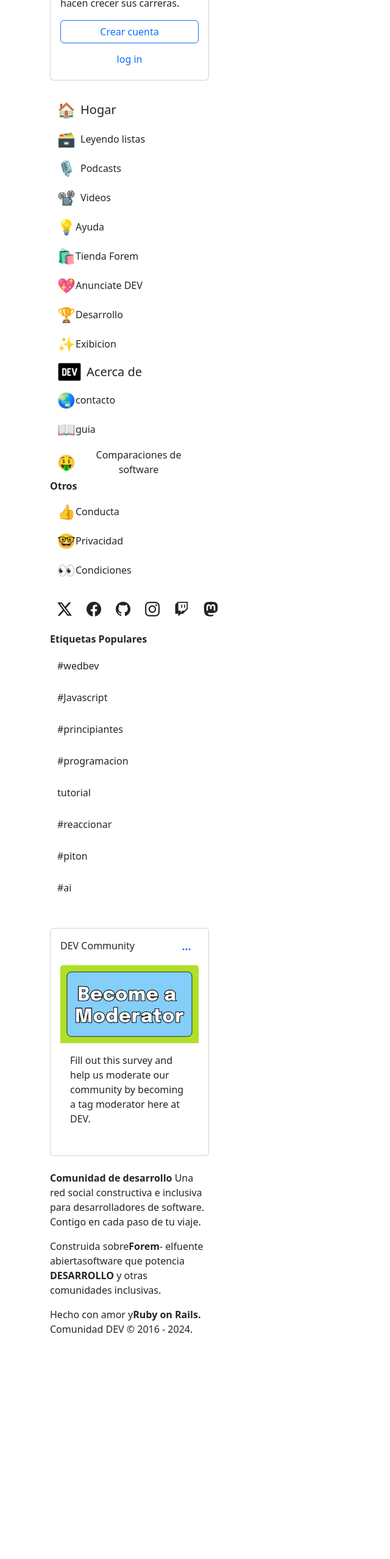
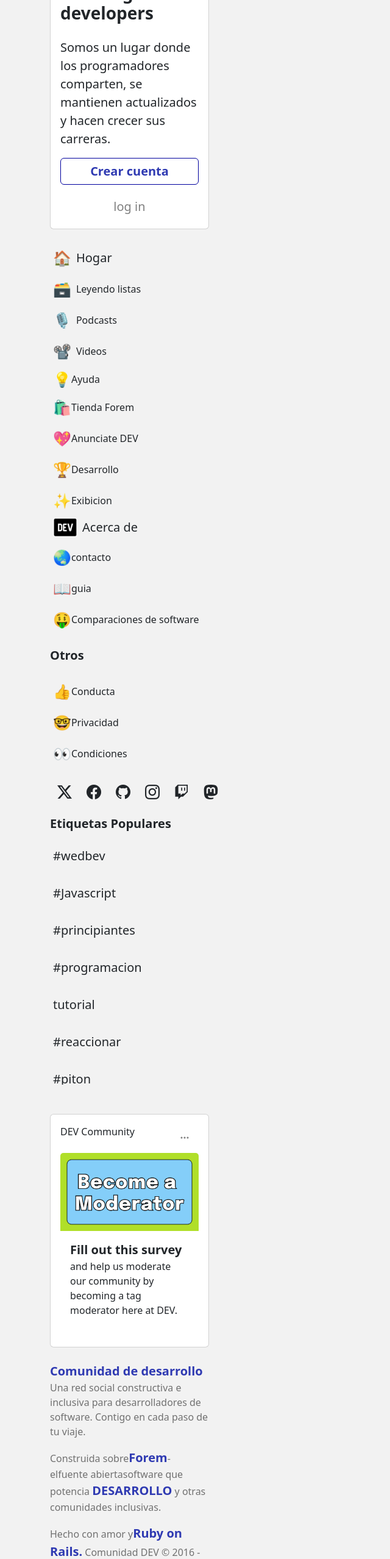
Before and after one commit to barbaroreyes/desafio_2js, a plain HTML site: page index.html in a window 1280 px wide. Shown: the part 240-2797 px from the top of the page at 61% size, without its empty margins (0-640 px from the left). Before the commit the page ends 2448 px from the top, so only its background shows below. Drawn offline with nearby package versions, Linux system fonts and the light colour scheme; a script that the page names is missing.

Commit message:
proyecto finalizado de maquetacion

```diff
--- a/css/styles.scss
+++ b/css/styles.scss
@@ -1,19 +1,19 @@
-* {
-  margin: 0;
-  padding: 0;
-  box-sizing: border-box;
-}
+$color-button: rgb(47, 58, 178);
+$color-button-transparente: rgb(47, 58, 178, 0.2);
+$color-navbar: rgb(113, 113, 113);
+$font-noto-sans: "Noto Sans", sans-serif;
 
 body {
   background-color: rgb(242, 242, 242);
+  font-family: $font-noto-sans;
+  margin-top: 70px;
 }
-
+//estilos de lau
 .cardList {
   margin-top: 1rem;
   margin-bottom: 1rem;
   .list-group {
     .list-group-item {
-
       a {
         text-decoration: none;
         color: rgb(60, 60, 60);
@@ -22,14 +22,92 @@ body {
           color: rgb(0, 0, 157);
           #commentsList {
             color: rgb(68, 68, 68);
+          }
         }
-      }
-      #commentsList {
-        font-size: 0.7rem;
-        color: rgb(136, 136, 136);
-
+        #commentsList {
+          font-size: 0.7rem;
+          color: rgb(136, 136, 136);
+        }
       }
     }
   }
 }
+
+// texto parrafo de la card
+
+#texto-parrafo-hove:hover {
+  color: $color-button;
 }
+
+// estilos de jarol
+
+@mixin btn-style-blue {
+  background-color: white;
+  color: $color-button;
+  border: 1px solid rgb(0, 0, 157);
+  transition: all 0.3s ease;
+}
+
+#boton-card-1 {
+  @include btn-style-blue();
+}
+
+#boton-card-1:hover {
+  background-color: $color-button;
+  color: white;
+  text-decoration: underline;
+}
+#boton-card-1:hover {
+  color: white;
+  text-decoration: underline;
+}
+
+#boton-card-1:hover {
+  background-color: $color-button;
+  cursor: pointer;
+}
+
+#card-aside-left {
+  background-color: rgb(242, 242, 242);
+}
+
+//segundo boton login
+
+@mixin style-botones {
+  margin-top: 5px;
+  margin-right: 10px;
+  text-decoration: none;
+  padding: 5px;
+  color: gray;
+  transition: background-color 0.3s ease, color 0.3s ease;
+}
+
+#boton-card-2 {
+  @include style-botones();
+}
+
+#boton-card-2:hover {
+  background-color: $color-button-transparente;
+  color: $color-button;
+}
+#boton-card-2:hover {
+  text-decoration: underline;
+  color: rgb(47, 58, 178);
+}
+
+//icom
+
+.bi-social-media:hover {
+  background-color: rgb(47, 58, 178, 0.2);
+  color: $color-button !important;
+}
+
+// letras del final de paginas
+#fw-color-fuerte {
+  color: $color-button;
+  cursor: pointer;
+}
+//colo parrafo
+#color-parrafo {
+  color: $color-navbar;
+}
--- a/index.html
+++ b/index.html
@@ -8,6 +8,12 @@
     integrity="sha384-QWTKZyjpPEjISv5WaRU9OFeRpok6YctnYmDr5pNlyT2bRjXh0JMhjY6hW+ALEwIH" crossorigin="anonymous" />
   <!--Icon de bootstrap-->
   <link rel="stylesheet" href="https://cdn.jsdelivr.net/npm/bootstrap-icons@1.11.3/font/bootstrap-icons.min.css">
+  <!--font google-->
+  <link rel="preconnect" href="https://fonts.googleapis.com">
+  <link rel="preconnect" href="https://fonts.gstatic.com" crossorigin>
+  <link href="https://fonts.googleapis.com/css2?family=Inconsolata:wght@200..900&display=swap" rel="stylesheet">
+  <!--css-->
+  <link rel="stylesheet" href="./css/styles.css">
   <title>Document</title>
 </head>
 
@@ -18,125 +24,175 @@
         <div class="card card-hero-1 mt-3">
 
           <div class="card-body">
-            <h5 class="card-title card-title-1 fw-bold">DEV Community es una comunidad de 1.511.698 desarrolladores
-              increíbles
+            <h5 class="card-title fw-bold fs-3 mt-2 mb-4">DEV Community is a community of 1,698,517 amazing developers
             </h5>
-            <p class="card-text card-text-1">Somos un lugar donde los programadores comparten, se mantienen
-              actualizados y
+            <p class="card-text fs-5" id="texto-parrafo-hove">Somos un lugar donde los programadores comparten, se
+              mantienen
+              actualizados <br> y
               hacen crecer sus carreras.</p>
-            <a href="#" class="btn btn-outline-primary w-100">Crear cuenta</a>
-            <button type="button" class="btn btn-outline-primary w-100 border-0 mt-2">log in</button>
+            <a href="#" class="btn btn-outline-primary w-100 fw-bold fs-5" id="boton-card-1">Crear cuenta</a>
+            <button type="button" class="btn btn-outline-primary w-100 border-0 mt-3 fs-5" id="boton-card-2">log
+              in</button>
 
           </div>
         </div>
 
-        <div class="card border-0 mt-4">
-          <div class="card-body p-0">
-            <button type="button" class="btn btn-outline-primary border-0 w-100 mt-0 d-flex align-items-center">
+        <div class="card border-0 mt-4" id="card-aside-left">
+          <div class=" card-body p-0">
+            <button type="button" class="btn btn-outline-primary border-0 w-100 mt-0 d-flex align-items-center"
+              id="boton-card-2">
               <p class="mb-0 me-2 fs-4">🏠</p> <span class="text-dark fs-5">Hogar</span>
             </button>
-            <button type="button" class="btn btn-outline-primary border-0 w-100 d-flex align-items-center">
+            <button type="button" class="btn btn-outline-primary border-0 w-100 d-flex align-items-center"
+              id="boton-card-2">
               <p class="mb-0 me-2 fs-4">🗃️</p><span class="text-dark">Leyendo listas</span>
             </button>
-            <button type="button" class="btn btn-outline-primary border-0 w-100 d-flex align-items-center">
+            <button type="button" class="btn btn-outline-primary border-0 w-100 d-flex align-items-center"
+              id="boton-card-2">
               <p class="mb-0 me-2 fs-4">🎙️</p><span class="text-dark">Podcasts</span>
             </button>
-            <button type="button" class="btn btn-outline-primary border-0 w-100 d-flex align-items-center">
+            <button type="button" class="btn btn-outline-primary border-0 w-100 d-flex align-items-center"
+              id="boton-card-2">
               <p class="mb-0 me-2 fs-4">📽️</p><span class="text-dark">Videos</span>
             </button>
-            <button type="button" class="btn btn-outline-primary border-0 w-100 mt-0 d-flex align-items-center">
+            <button type="button" class="btn btn-outline-primary border-0 w-100 mt-0 d-flex align-items-center"
+              id="boton-card-2">
               <p class="mb-0 fs-4">💡</p><span class="text-dark">Ayuda</span>
             </button>
-            <button type="button" class="btn btn-outline-primary border-0 w-100 mt-0 d-flex align-items-center">
+            <button type="button" class="btn btn-outline-primary border-0 w-100 mt-0 d-flex align-items-center"
+              id="boton-card-2">
               <p class="mb-0 fs-4">🛍️</p><span class="text-dark">Tienda Forem</span>
             </button>
-            <button type="button" class="btn btn-outline-primary border-0 w-100 d-flex align-items-center">
+            <button type="button" class="btn btn-outline-primary border-0 w-100 d-flex align-items-center"
+              id="boton-card-2">
               <p class="mb-0 fs-4">💖</p><span class="text-dark">Anunciate DEV</span>
             </button>
-            <button type="button" class="btn btn-outline-primary border-0 w-100 d-flex align-items-center">
+            <button type="button" class="btn btn-outline-primary border-0 w-100 d-flex align-items-center"
+              id="boton-card-2">
               <p class="mb-0 fs-4">🏆</p><span class="text-dark">Desarrollo</span>
             </button>
-            <button type="button" class="btn btn-outline-primary border-0 w-100 d-flex align-items-center">
+            <button type="button" class="btn btn-outline-primary border-0 w-100 d-flex align-items-center"
+              id="boton-card-2">
               <p class="mb-0 fs-4">✨</p><span class="text-dark">Exibicion</span>
             </button>
-            <button type="button" class="btn btn-outline-primary border-0 w-100 mt-0 d-flex align-items-center">
+            <button type="button" class="btn btn-outline-primary border-0 w-100 mt-0 d-flex align-items-center"
+              id="boton-card-2">
               <img class="img-fluid me-2" src="./img/resized_logo.png" alt="" width="40"><span
                 class="text-dark fs-5">Acerca
                 de</span>
             </button>
-            <button type="button" class="btn btn-outline-primary border-0 w-100 d-flex align-items-center">
+            <button type="button" class="btn btn-outline-primary border-0 w-100 d-flex align-items-center"
+              id="boton-card-2">
               <p class="mb-0 fs-4">🌏</p><span class="text-dark">contacto</span>
             </button>
-            <button type="button" class="btn btn-outline-primary border-0 w-100 d-flex align-items-center">
+            <button type="button" class="btn btn-outline-primary border-0 w-100 d-flex align-items-center"
+              id="boton-card-2">
               <p class="mb-0 fs-4">📖</p><span class="text-dark">guia</span>
             </button>
-            <button type="button" class="btn btn-outline-primary border-0 w-100 d-flex align-items-center">
+            <button type="button" class="btn btn-outline-primary border-0 w-100 d-flex align-items-center"
+              id="boton-card-2">
               <p class="mb-0 fs-4">🤑</p><span class="text-dark">Comparaciones de software</span>
             </button>
-            <h6 class="fw-bold">Otros</h6>
-            <button type="button" class="btn btn-outline-primary border-0 w-100 d-flex align-items-center">
+            <h6 class="fw-bold mt-4 mb-4 fs-5">Otros</h6>
+            <button type="button" class="btn btn-outline-primary border-0 w-100 d-flex align-items-center"
+              id="boton-card-2">
               <p class="mb-0 fs-4">👍</p><span class="text-dark">Conducta</span>
             </button>
-            <button type="button" class="btn btn-outline-primary border-0 w-100 d-flex align-items-center">
+            <button type="button" class="btn btn-outline-primary border-0 w-100 d-flex align-items-center"
+              id="boton-card-2">
               <p class="mb-0 fs-4">🤓</p><span class="text-dark">Privacidad</span>
             </button>
-            <button type="button" class="btn btn-outline-primary border-0 w-100 d-flex align-items-center">
+            <button type="button" class="btn btn-outline-primary border-0 w-100 d-flex align-items-center"
+              id="boton-card-2">
               <p class="mb-0 fs-4">👀</p><span class="text-dark">Condiciones</span>
             </button>
             <!-- Icom-->
             <div class="d-flex mt-3">
               <i class="bi bi-social-media bi-twitter-x btn-outline-primary border-0 btn text-dark fs-4"></i>
-              <i class="bi bi-social-media bi-facebook btn-outline-primary border-0 btn text-dark fs-4"></i>
+              <i class=" bi bi-social-media bi-facebook btn-outline-primary border-0 btn text-dark fs-4"></i>
               <i class="bi bi-social-media bi-github btn-outline-primary border-0 btn text-dark fs-4"></i>
               <i class="bi bi-social-media bi-instagram btn-outline-primary border-0 btn text-dark fs-4"></i>
               <i class="bi bi-social-media bi-twitch btn-outline-primary border-0 btn text-dark fs-4"></i>
               <i class="bi bi-social-media bi-mastodon btn-outline-primary border-0 btn text-dark fs-4"></i>
             </div>
             <!--Popular Tag -->
-            <h6 class="fw-bold mt-3 mb-3">Etiquetas Populares</h6>
+            <h6 class="fw-bold mt-3 mb-3 fs-5">Etiquetas Populares</h6>
 
-            <div class="overflow-auto d-flex flex-column " style="max-height: 400px;" data-bs-spy="scroll">
-              <p class="btn btn-outline-primary border-0 rounded text-start text-dark">#wedbev</p>
-              <p class="btn btn-outline-primary border-0 rounded text-start text-dark">#Javascript</p>
-              <p class="btn btn-outline-primary border-0 rounded text-start text-dark">#principiantes</p>
-              <p class="btn btn-outline-primary border-0 rounded text-start text-dark">#programacion</p>
-              <p class="btn btn-outline-primary border-0 rounded text-start text-dark">tutorial</p>
-              <p class="btn btn-outline-primary border-0 rounded text-start text-dark">#reaccionar</p>
-              <p class="btn btn-outline-primary border-0 rounded text-start text-dark">#piton</p>
-              <p class="btn btn-outline-primary border-0 rounded text-start text-dark">#ai</p>
-              <p class="btn btn-outline-primary border-0 rounded text-start text-dark">#producttividad</p>
-              <p class="btn btn-outline-primary border-0 rounded text-start text-dark">#devops</p>
-              <p class="btn btn-outline-primary border-0 rounded text-start text-dark">#fuente abierta</p>
-              <p class="btn btn-outline-primary border-0 rounded text-start text-dark">#aws</p>
-              <p class="btn btn-outline-primary border-0 rounded text-start text-dark">#conversar</p>
-              <p class="btn btn-outline-primary border-0 rounded text-start text-dark">#mecanografia</p>
-              <p class="btn btn-outline-primary border-0 rounded text-start text-dark">#css</p>
-              <p class="btn btn-outline-primary border-0 rounded text-start text-dark">#carrera</p>
-              <p class="btn btn-outline-primary border-0 rounded text-start text-dark">#nodo</p>
-              <p class="btn btn-outline-primary border-0 rounded text-start text-dark">#aprendiendo</p>
-              <p class="btn btn-outline-primary border-0 rounded text-start text-dark">#noticias</p>
-              <p class="btn btn-outline-primary border-0 rounded text-start text-dark">#aprendiendo automatico</p>
-              <p class="btn btn-outline-primary border-0 rounded text-start text-dark">#java</p>
-              <p class="btn btn-outline-primary border-0 rounded text-start text-dark">#wedbev</p>
-              <p class="btn btn-outline-primary border-0 rounded text-start text-dark">#base de datos</p>
-              <p class="btn btn-outline-primary border-0 rounded text-start text-dark">#nube</p>
-              <p class="btn btn-outline-primary border-0 rounded text-start text-dark">#desarrollo</p>
-              <p class="btn btn-outline-primary border-0 rounded text-start text-dark">#interfas</p>
-              <p class="btn btn-outline-primary border-0 rounded text-start text-dark">#ciencia de datos</p>
-              <p class="btn btn-outline-primary border-0 rounded text-start text-dark">#prueba</p>
-              <p class="btn btn-outline-primary border-0 rounded text-start text-dark">#siguientejs</p>
-              <p class="btn btn-outline-primary border-0 rounded text-start text-dark">#github</p>
-              <p class="btn btn-outline-primary border-0 rounded text-start text-dark">#php</p>
+            <div class="overflow-auto d-flex flex-column " style="max-height: 400px" data-bs-spy="scroll">
+              <p class="btn btn-outline-primary border-0 rounded text-start text-dark fs-5" id="boton-card-2">#wedbev
+              </p>
+              <p class="btn btn-outline-primary border-0 rounded text-start text-dark fs-5" id="boton-card-2">
+                #Javascript</p>
+              <p class="btn btn-outline-primary border-0 rounded text-start text-dark fs-5" id="boton-card-2">
+                #principiantes
+              </p>
+              <p class="btn btn-outline-primary border-0 rounded text-start text-dark fs-5" id="boton-card-2">
+                #programacion
+              </p>
+              <p class="btn btn-outline-primary border-0 rounded text-start text-dark fs-5" id="boton-card-2">tutorial
+              </p>
+              <p class="btn btn-outline-primary border-0 rounded text-start text-dark fs-5" id="boton-card-2">
+                #reaccionar</p>
+              <p class="btn btn-outline-primary border-0 rounded text-start text-dark fs-5" id="boton-card-2">#piton</p>
+              <p class="btn btn-outline-primary border-0 rounded text-start text-dark fs-5" id="boton-card-2">#ai</p>
+              <p class="btn btn-outline-primary border-0 rounded text-start text-dark fs-5" id="boton-card-2">
+                #producttividad
+              </p>
+              <p class="btn btn-outline-primary border-0 rounded text-start text-dark fs-5" id="boton-card-2">#devops
+              </p>
+              <p class="btn btn-outline-primary border-0 rounded text-start text-dark fs-5" id="boton-card-2">#fuente
+                abierta
+              </p>
+              <p class="btn btn-outline-primary border-0 rounded text-start text-dark fs-5" id="boton-card-2">#aws</p>
+              <p class="btn btn-outline-primary border-0 rounded text-start text-dark fs-5" id="boton-card-2">#conversar
+              </p>
+              <p class="btn btn-outline-primary border-0 rounded text-start text-dark fs-5" id="boton-card-2">
+                #mecanografia
+              </p>
+              <p class="btn btn-outline-primary border-0 rounded text-start text-dark fs-5" id="boton-card-2">#css</p>
+              <p class="btn btn-outline-primary border-0 rounded text-start text-dark fs-5" id="boton-card-2">#carrera
+              </p>
+              <p class="btn btn-outline-primary border-0 rounded text-start text-dark fs-5" id="boton-card-2">#nodo</p>
+              <p class="btn btn-outline-primary border-0 rounded text-start text-dark fs-5" id="boton-card-2">
+                #aprendiendo
+              </p>
+              <p class="btn btn-outline-primary border-0 rounded text-start text-dark fs-5" id="boton-card-2">#noticias
+              </p>
+              <p class="btn btn-outline-primary border-0 rounded text-start text-dark fs-5" id="boton-card-2">
+                #aprendiendo
+                automatico</p>
+              <p class="btn btn-outline-primary border-0 rounded text-start text-dark fs-5" id="boton-card-2">#java</p>
+              <p class="btn btn-outline-primary border-0 rounded text-start text-dark fs-5" id="boton-card-2">#wedbev
+              </p>
+              <p class="btn btn-outline-primary border-0 rounded text-start text-dark fs-5" id="boton-card-2">#base de
+                datos
+              </p>
+              <p class="btn btn-outline-primary border-0 rounded text-start text-dark fs-5" id="boton-card-2">#nube</p>
+              <p class="btn btn-outline-primary border-0 rounded text-start text-dark fs-5" id="boton-card-2">
+                #desarrollo</p>
+              <p class="btn btn-outline-primary border-0 rounded text-start text-dark fs-5" id="boton-card-2">#interfas
+              </p>
+              <p class="btn btn-outline-primary border-0 rounded text-start text-dark fs-5" id="boton-card-2">#ciencia
+                de
+                datos</p>
+              <p class="btn btn-outline-primary border-0 rounded text-start text-dark fs-5" id="boton-card-2">#prueba
+              </p>
+              <p class="btn btn-outline-primary border-0 rounded text-start text-dark fs-5" id="boton-card-2">
+                #siguientejs
+              </p>
+              <p class="btn btn-outline-primary border-0 rounded text-start text-dark fs-5" id="boton-card-2">#github
+              </p>
+              <p class="btn btn-outline-primary border-0 rounded text-start text-dark fs-5" id="boton-card-2">#php</p>
             </div>
             <!--card dev community-->
             <div class="card p-3 mb-4 mt-5">
               <div class="d-flex justify-content-between mt-0">
                 <p class="fw-300-C-D">DEV Community</p>
-                <i class="bi bi-three-dots btn btn-outline-primary border-0 mb-2"></i>
+                <i class="bi bi-three-dots btn btn-outline-primary border-0 mb-2" id="boton-card-2"></i>
               </div>
               <img src="./img/become-a-moderatro.png" class="card-img-top" alt="Become a moderator">
               <div class="card-body">
-                <p class="card-text-hero-4"><span class="card-text card-text-span-hero-4">Fill
+                <p class="card-text-hero-4"><span class="card-text fs-5 fw-bold">Fill
                     out this
                     survey</span> and
                   help us moderate
@@ -144,23 +200,23 @@
 
               </div>
             </div>
-            <div class="card border-0 ">
 
-              <div class="card-body p-0">
-                <p class="card-text-hero-4-card-2"><span class="fw-bold">Comunidad de
+            <div class="card-body p-0" id="card-aside-left">
+              <p class="card-text-hero-4-card-2" id="color-parrafo"><span class="fw-bold fs-5"
+                  id="fw-color-fuerte">Comunidad de
                   desarrollo</span> Una red social
                 constructiva e inclusiva para desarrolladores de software. Contigo en cada paso
                 de tu viaje.</p>
-                <p class="card-text-hero-4-card-2">Construida sobre<span class="fw-bold">Forem</span>- elfuente
-                  abiertasoftware que potencia <span class="fw-bold">DESARROLLO</span> y otras
+              <p class="card-text-hero-4-card-2" id="color-parrafo">Construida sobre<span class="fw-bold fs-5"
+                  id="fw-color-fuerte">Forem</span>- elfuente
+                abiertasoftware que potencia <span class="fw-bold fs-5" id="fw-color-fuerte">DESARROLLO</span> y otras
                 comunidades
                 inclusivas.</p>
-                <p class="card-text-hero-4-card-2">Hecho con amor y<span class="fw-bold">Ruby
+              <p class="card-text-hero-4-card-2" id="color-parrafo">Hecho con amor y<span class="fw-bold fs-5"
+                  id="fw-color-fuerte">Ruby
                   on
                   Rails.</span> Comunidad
                 DEV © 2016 - 2024.</p>
-
-              </div>
             </div>
           </div>
         </div>
```
Also changed, not shown: css/styles.css, 1 other file. Lines whose indentation alone changed are shown as unchanged.
